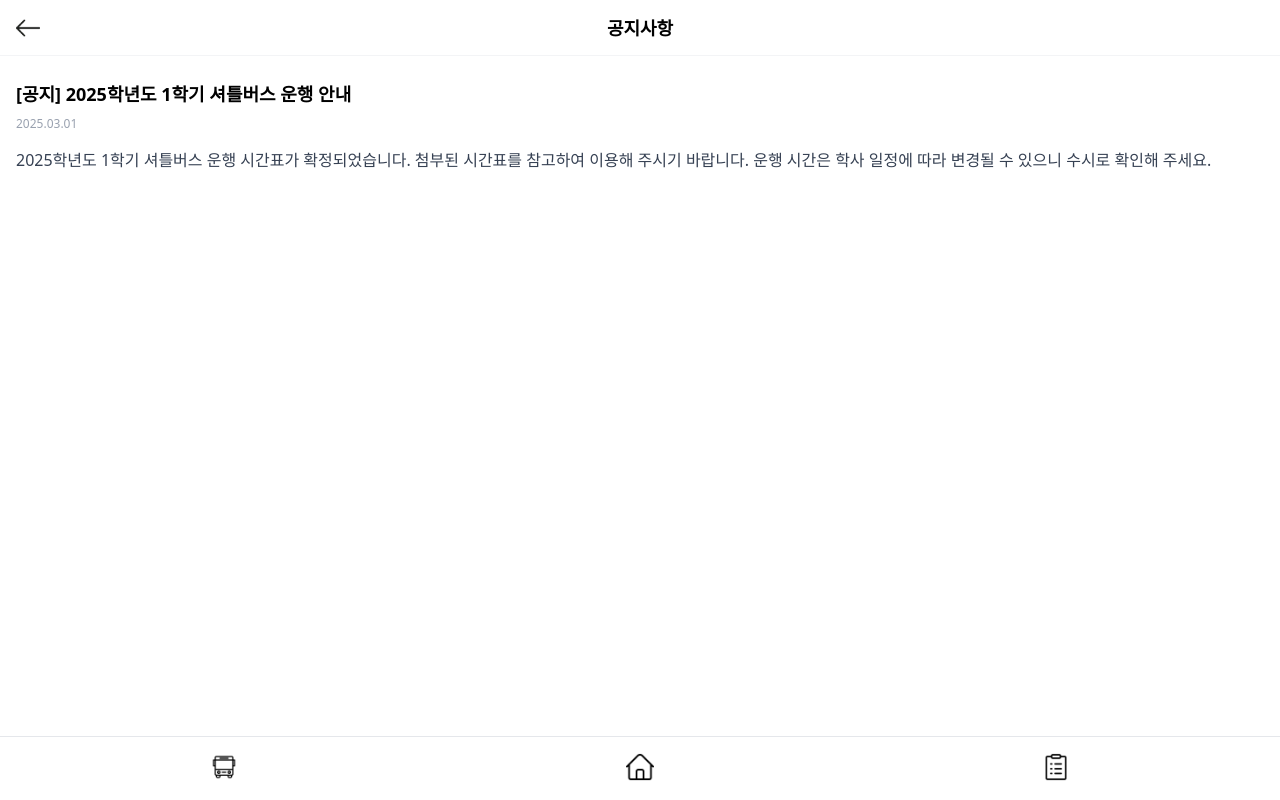
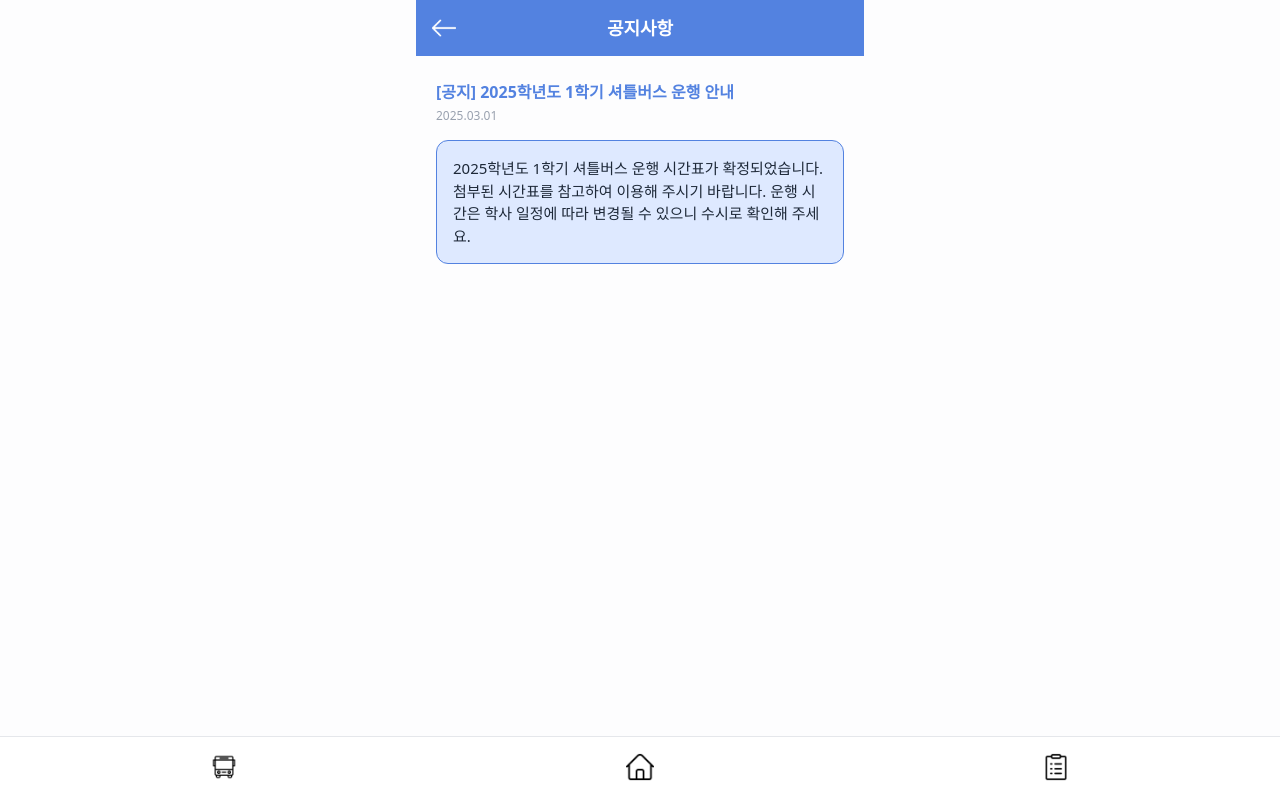
Before and after one commit to Yujin-nKim/fe, a React (Vite) app: page /notice/1 in a window 1280 px wide. Built offline with nearby package versions, Linux system fonts and the light colour scheme; a web font is replaced by a local one.

Commit message:
fix: 공지, 공지 상세 페이지, 1:1 문의, 1:1 문의 상세 페이지 디자인 통일되게 수정
- Primary color를 활용한 디자인으로 수정

```diff
--- a/src/components/InquiryPage.tsx
+++ b/src/components/InquiryPage.tsx
@@ -70,17 +70,17 @@ export default function InquiryPage() {
   };
 
   return (
-    <div className="flex flex-col min-h-screen pb-50">
+    <div className="min-h-screen pb-50 bg-white">
       {/* 상단바 */}
-      <div className="flex items-center h-14 px-4 relative bg-white">
+      <div className="fixed left-0 top-0 right-0 z-20 flex items-center h-14 px-4 bg-[#5382E0]">
         <button className="absolute left-4" onClick={() => navigate(-1)}>
-          <img src="/back.png" alt="뒤로가기" className="w-6 h-6" />
+          <img src="/back.png" alt="뒤로가기" className="w-6 h-6 invert brightness-0" />
         </button>
-        <div className="flex-1 text-center font-semibold text-lg">1:1 문의</div>
+        <div className="flex-1 text-center font-semibold text-lg text-white">1:1 문의</div>
       </div>
       <div className="border-b border-gray-100" />
       {/* 문의 목록 */}
-      <div className="flex-1 pl-4">
+      <div className="flex-1 pl-4 pt-14">
         {inquiries.map(inquiry => {
           const dragX = dragXMap[inquiry.id] || 0;
           const isDragging = draggedId === inquiry.id;
@@ -96,6 +96,7 @@ export default function InquiryPage() {
                 onTouchStart={e => handleTouchStart(e, inquiry.id)}
                 onTouchMove={e => handleTouchMove(e, inquiry.id)}
                 onTouchEnd={() => handleTouchEnd(inquiry.id)}
+                onClick={() => navigate(`/inquiry/${inquiry.id}`)}
               >
                 <div className="font-bold text-sm mb-1">{inquiry.title}</div>
                 <div className="text-xs text-gray-400 mb-1">{inquiry.date}</div>
--- a/src/components/NoticeDetailPage.tsx
+++ b/src/components/NoticeDetailPage.tsx
@@ -9,12 +9,12 @@ export default function NoticeDetailPage() {
 
   if (!notice) {
     return (
-      <div className="flex flex-col min-h-screen bg-white pb-16">
-        <div className="flex items-center h-14 px-4 border-b border-gray-100 relative">
+      <div className="max-w-md mx-auto min-h-screen bg-[#fdfdfe] pb-16 flex flex-col">
+        <div className="flex items-center h-14 px-4 bg-[#5382E0] border-b border-[#5382E0]">
           <button className="absolute left-4" onClick={() => navigate(-1)}>
-            <img src="/back.png" alt="뒤로가기" className="w-6 h-6" />
+            <img src="/back.png" alt="뒤로가기" className="w-6 h-6 invert brightness-0" />
           </button>
-          <div className="flex-1 text-center font-semibold text-lg">공지사항</div>
+          <span className="flex-1 text-center text-white font-bold text-lg">공지사항</span>
         </div>
         <div className="flex-1 flex items-center justify-center text-gray-400">존재하지 않는 공지입니다.</div>
         <BottomBar />
@@ -23,17 +23,19 @@ export default function NoticeDetailPage() {
   }
 
   return (
-    <div className="flex flex-col min-h-screen bg-white pb-16">
-      <div className="flex items-center h-14 px-4 border-b border-gray-100 relative">
+    <div className="max-w-md mx-auto min-h-screen bg-[#fdfdfe] pb-16">
+      <div className="flex items-center h-14 px-4 bg-[#5382E0] border-b border-[#5382E0] relative">
         <button className="absolute left-4" onClick={() => navigate(-1)}>
-          <img src="/back.png" alt="뒤로가기" className="w-6 h-6" />
+          <img src="/back.png" alt="뒤로가기" className="w-6 h-6 invert brightness-0" />
         </button>
-        <div className="flex-1 text-center font-semibold text-lg">공지사항</div>
+        <span className="flex-1 text-center text-white font-bold text-lg">공지사항</span>
       </div>
-      <div className="flex-1 px-4 pt-6">
-        <div className="font-bold text-lg mb-2">{notice.title}</div>
-        <div className="text-xs text-gray-400 mb-4">{notice.date}</div>
-        <div className="text-base text-gray-700 whitespace-pre-line">{notice.content}</div>
+      <div className="px-5 pt-6 pb-2">
+        <div className="text-[#5382E0] font-bold text-base mb-1">{notice.title}</div>
+        <div className="text-xs text-gray-400 mb-2">{notice.date}</div>
+      </div>
+      <div className="mx-5 mb-4 bg-[#DEE9FF] border border-[#5382E0] rounded-xl p-4 text-gray-800 text-[15px] whitespace-pre-line">
+        {notice.content}
       </div>
       <BottomBar />
     </div>
--- a/src/components/NoticePage.tsx
+++ b/src/components/NoticePage.tsx
@@ -6,16 +6,16 @@ export default function NoticePage() {
   const navigate = useNavigate();
 
   return (
-    <div className="flex flex-col min-h-screen bg-white pb-16">
+    <div className="min-h-screen bg-white pb-16">
       {/* 상단바 */}
-      <div className="flex items-center h-14 px-4 border-b border-gray-100 relative">
+      <div className="fixed left-0 top-0 right-0 z-20 flex items-center h-14 px-4 border-b border-gray-100 bg-[#5382E0]">
         <button className="absolute left-4" onClick={() => navigate(-1)}>
-          <img src="/back.png" alt="뒤로가기" className="w-6 h-6" />
+          <img src="/back.png" alt="뒤로가기" className="w-6 h-6 invert brightness-0" />
         </button>
-        <div className="flex-1 text-center font-semibold text-lg">공지사항</div>
+        <div className="flex-1 text-center font-semibold text-lg text-white">공지사항</div>
       </div>
       {/* 공지 리스트 */}
-      <div className="flex-1 px-4">
+      <div className="pt-14 flex-1 px-4">
         {notices.map(notice => (
           <div
             key={notice.id}
```
